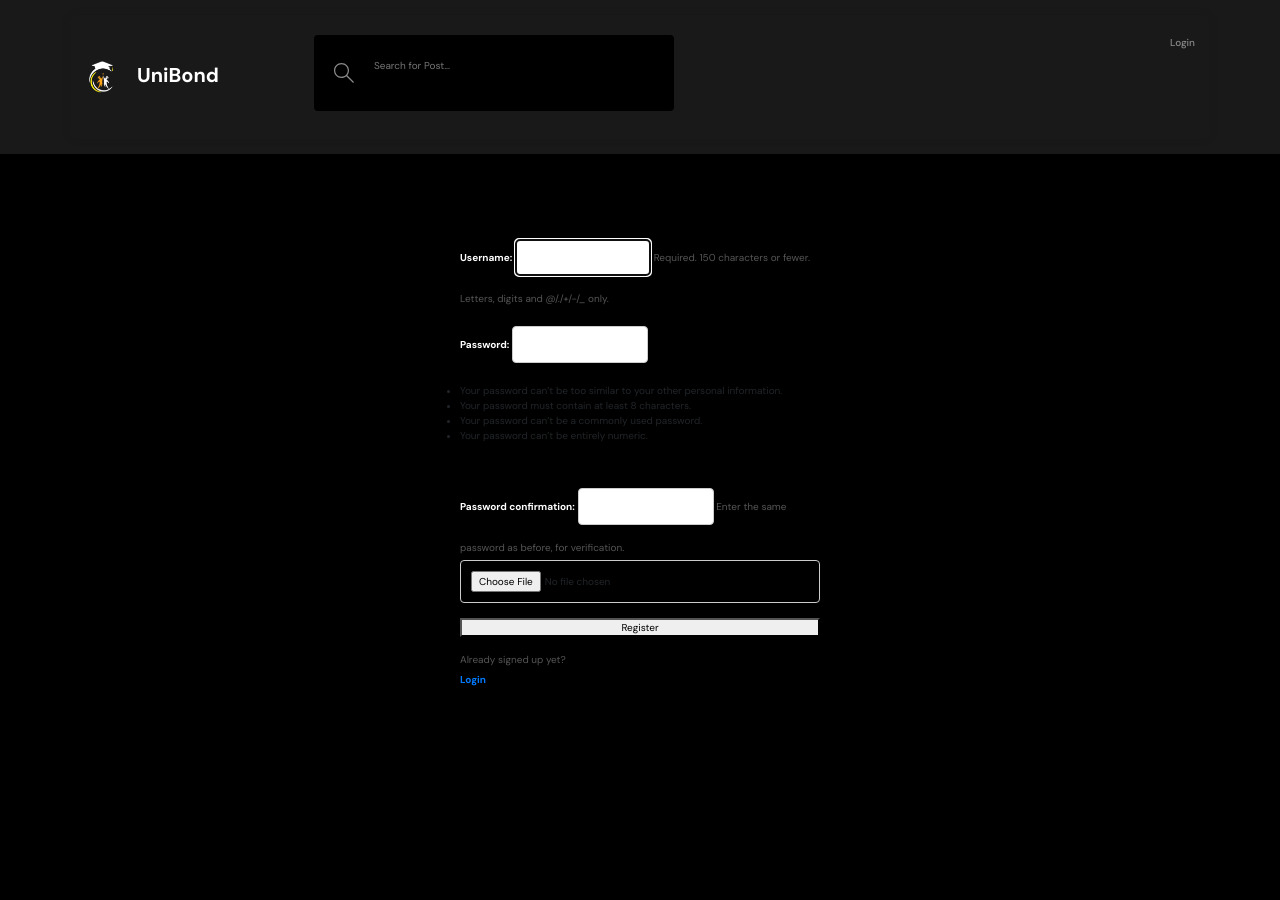
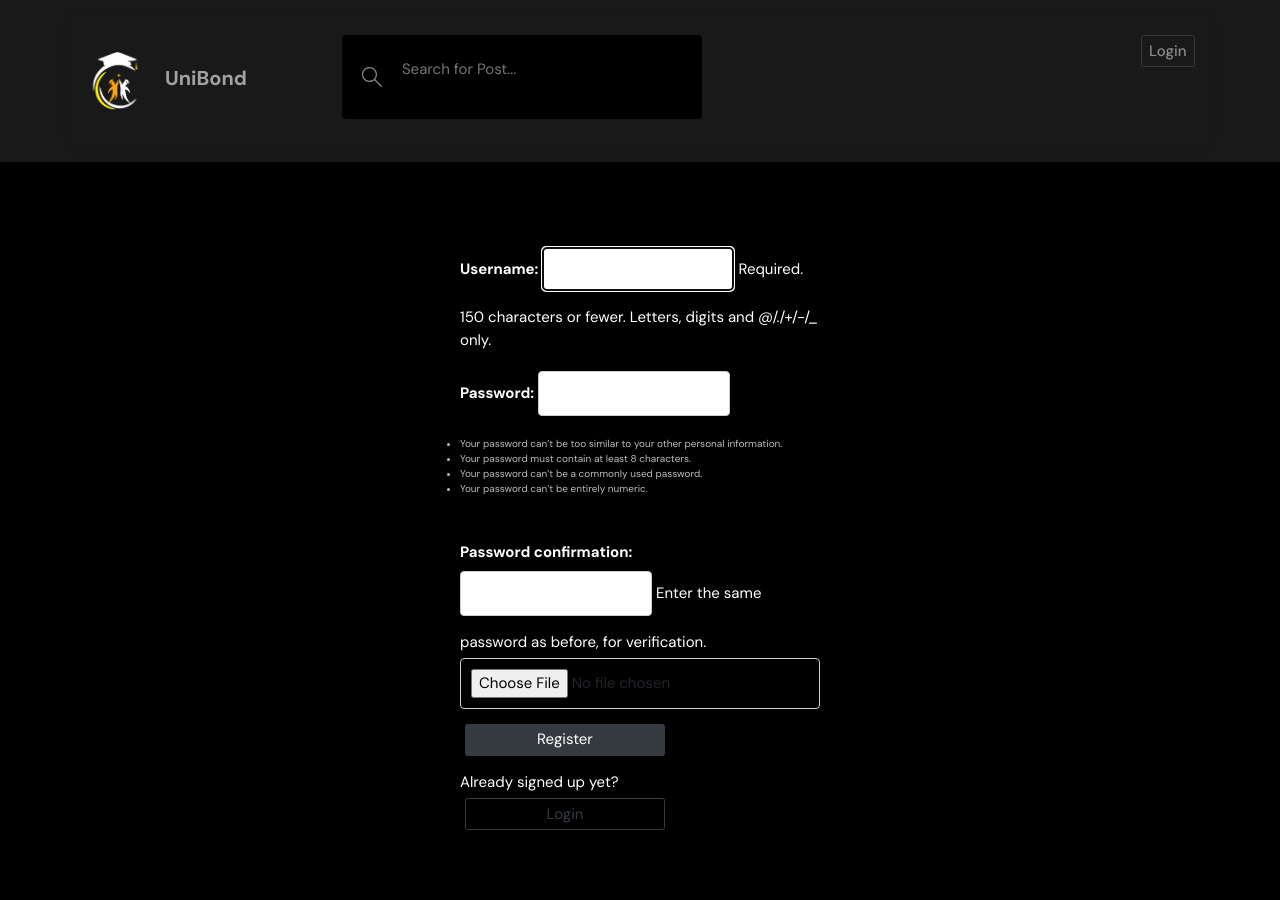
Before and after one commit to faysalhassantorjo/UNIBOND, a Django app: page /register/ in a window 1280 px wide. Before the commit the page ends 686 px from the top, so only its background shows below. Run offline with Django 4.2, Linux system fonts and the light colour scheme.

Commit message:
style chage

```diff
--- a/base/templates/base/login_register.html
+++ b/base/templates/base/login_register.html
@@ -25,24 +25,20 @@
     label {
         margin-bottom: 8px;
         font-weight: bold;
+        color:#fff;
+        font-size: 1.5rem;
     }
 
     input, select {
         padding: 10px;
         margin-bottom: 15px;
-        border: 1px solid #ccc;
+        border: 1px solid rgb(255, 255, 255);
         border-radius: 4px;
+        font-size: 1.5rem;
     }
 
-    input[type="submit"] {
-        background-color: #4caf50;
-        color: white;
-        cursor: pointer;
-    }
 
-    input[type="submit"]:hover {
-        background-color: #45a049;
-    }
+
 
     p {
         margin-top: 15px;
@@ -68,11 +64,12 @@
             <input type="text" name="username" placeholder="Enter username">
             <label>Password:</label>
             <input type="password" name="password" placeholder="Enter Password">
-            <input type="submit" value="Login">
+            <input type="submit" class="btn btn-light" style="font-size: 1.5rem;" value="Login">
         </form>
-        <p>Haven't signed up yet?</p>
-        <a href="{% url 'register' %}">Sign Up</a>
+        <p style="color: #fff; font-size: 1.5rem;">Haven't signed up yet?</p>
+        <a href="{% url 'register' %}" class="btn btn-outline-light" style="font-size: 1.5rem;">Sign Up</a>
     </div>
+
 {% else %}
    <style>
     body {
@@ -121,21 +118,20 @@
         background-color: #555;
     }
 
-    p {
+   form p {
         margin-top: 15px;
         margin-bottom: 5px;
-        color: #555;
+        color: #ffffff;
+        font-size: 1.5rem;
     }
 
-    a {
-        text-decoration: none;
-        color: #007bff;
-        font-weight: bold;
+    form ul li{
+        color: rgb(190, 187, 187);
+        font-size: 1rem;
     }
 
-    a:hover {
-        color: #0056b3;
-    }
+
+
 </style>
 
 <div>
@@ -143,11 +139,11 @@
     {% csrf_token %}
     {{ form.as_p }}
     <input type="file" name="user_profile">
-    <button type="submit">Register</button>
+    <button type="submit" class="btn btn-dark" style="font-size: 1.5rem;">Register</button>
   </form>
 
-    <p>Already signed up yet?</p>
-    <a href="{% url 'login' %}">Login</a>
+    <p style="color: #fff; font-size: 1.5rem;">Already signed up yet?</p>
+    <a href="{% url 'login' %}" class="btn btn-outline-dark" style="font-size: 1.5rem;">Login</a>
 </div>
 
 {% endif %}
--- a/base/urls.py
+++ b/base/urls.py
@@ -2,7 +2,9 @@ from django.urls import path
 from . import views
 
 urlpatterns=[
+
   path('login/',views.loginPage,name='login'),
+  path('add-topic/',views.addTopic,name='addTopic'),
   path('profile/<str:pk>',views.userProfile,name='profile'),
   path('updateProfile/<str:pk>',views.updateProfile,name='updateProfile'),
 
--- a/base/views.py
+++ b/base/views.py
@@ -16,6 +16,15 @@ from .models import Room,Topic,Message,UserProfile
 from django.db.models import Q
 
 
+def addTopic(request):
+    if request.method=='POST':
+        activity=request.POST.get("activity")
+        obj=Topic.objects.create(name=activity)
+        obj.save()
+        print(activity)
+        return redirect('home')
+    return render(request,'base/topic_create.html')
+
 def userProfile(request,pk):
     user=User.objects.get(id=pk)
     userinfo,created=UserProfile.objects.get_or_create(user=user)
@@ -23,7 +32,7 @@ def userProfile(request,pk):
     room_messages=user.message_set.all()
     topics=Topic.objects.all()
     context={'user':user,'room_messages':room_messages,'topics':topics,'userInfo':userinfo}
-    print('pritoms userinfo: ',userinfo)
+    print(f'{user} userinfo: ',userinfo.currently_studying)
 
     context={
         'phon_number':userinfo.phon_number,
@@ -38,22 +47,25 @@ def userProfile(request,pk):
     }
     return render(request,'base/profile.html',context)
 from django.urls import reverse
+
 def updateProfile(request,pk):
 
     if request.method=='POST':
         phone=request.POST.get("phon_number")
+        user=User.objects.get(id=pk)
 
         job=request.POST.get("current_job")
         company=request.POST.get("companyName")
         currently_studying=request.POST.get("currently_studying")
 
-        # obj=UserProfile.objects.create(user=request.user,phon_number=phone)
-        obj=get_object_or_404(UserProfile,id=pk)
+        obj=get_object_or_404(UserProfile,user=user)
         obj.phon_number=phone
         obj.current_job=job
         obj.companyName=company
         obj.currently_studying=currently_studying
         obj.save()
+
+
         return redirect(reverse('profile', kwargs={'pk': pk}))
     context={
         'id':pk
@@ -128,7 +140,7 @@ def home(request):
 
 def room(request, pk):
     room = Room.objects.get(id=pk)
-    room_messages = room.message_set.all().order_by('updated')
+    room_messages = room.message_set.all()
 
     participants = room.participants.all()
 
@@ -151,9 +163,12 @@ def room(request, pk):
 def createRoom(request):
     form = RoomForm()
     if request.method=="POST":
-        form=RoomForm(request.POST)
+        form=RoomForm(request.POST,request.FILES)
         if form.is_valid():
             room = form.save(commit=False)
+            print(room.name)
+            print(room.image)
+            print(room.imageURL)
             room.host=request.user
             room.save()
         return redirect('home')
--- a/templates/navbar.html
+++ b/templates/navbar.html
@@ -2,9 +2,9 @@
 
 <header class="header header--loggedIn">
       <div class="container">
-        <a href="/" class="header__logo">
-          <img src="{% static 'images/logo.png' %}" height="100" width="100"/>
-          <h1 style="color: #fff;">UniBond</h1>
+        <a href="/" class="header__logo" style="text-decoration: none;">
+          <img src="{% static 'images/logo.png' %}" style="height: 60px; width: auto;"/>
+          <h1 style="color: #a2a2a2;" class="txt">UniBond</h1>
         </a>
         <form class="header__search"  method="GET" action="{% url 'home' %}">
           <label>
@@ -14,7 +14,7 @@
                 d="M32 30.586l-10.845-10.845c1.771-2.092 2.845-4.791 2.845-7.741 0-6.617-5.383-12-12-12s-12 5.383-12 12c0 6.617 5.383 12 12 12 2.949 0 5.649-1.074 7.741-2.845l10.845 10.845 1.414-1.414zM12 22c-5.514 0-10-4.486-10-10s4.486-10 10-10c5.514 0 10 4.486 10 10s-4.486 10-10 10z"
               ></path>
             </svg>
-            <input name="q" placeholder="Search for Post..." />
+            <input name="q" style="color: #a2a2a2; font-size: 1.5rem;" placeholder="Search for Post..." />
           </label>
         </form>
         <nav class="header__menu">
@@ -25,15 +25,16 @@
           <div class="header__user">
             <a href="">
               <div class="avatar avatar--medium active">
-<!--                <img src="https://randomuser.me/api/portraits/men/37.jpg" />-->
+               <img src="https://bootdey.com/img/Content/avatar/avatar7.png" />
               </div>
-              <p>{{request.user.username}} <span>@{{request.user.username}}</span></p>
+              <p style="color: #fff; text-transform: capitalize; font-size: 1.5rem;">{{request.user.username}}
+                <span style="text-transform: lowercase; font-size: 1rem; color:aqua">@{{request.user.username}}</span></p>
             </a>
-            <a href="{% url 'logout' %}" class="text-center">Logout</a>
+            <a href="{% url 'logout' %}" class="text-center btn btn-outline-dark" style="width: auto; font-size: 1.5rem;">Logout</a>
 
           </div>
           {% else %}
-       <a href="{% url 'login' %}">
+       <a href="{% url 'login' %}" class="text-center btn btn-outline-dark" style="width: auto; font-size: 1.5rem;">
             Login
           </a>
         {% endif %}
```
Also changed, not shown: base/templates/base/feed_component.html (+10 -3 lines), base/templates/base/profile.html (+11 -5 lines), base/templates/base/room_form.html (+29 -6 lines), base/templates/base/topic_create.html (added, +24 -0 lines), base/models.py (line endings or trailing spaces), db.sqlite3, media/post/000.jfif (added), 1 other file.
